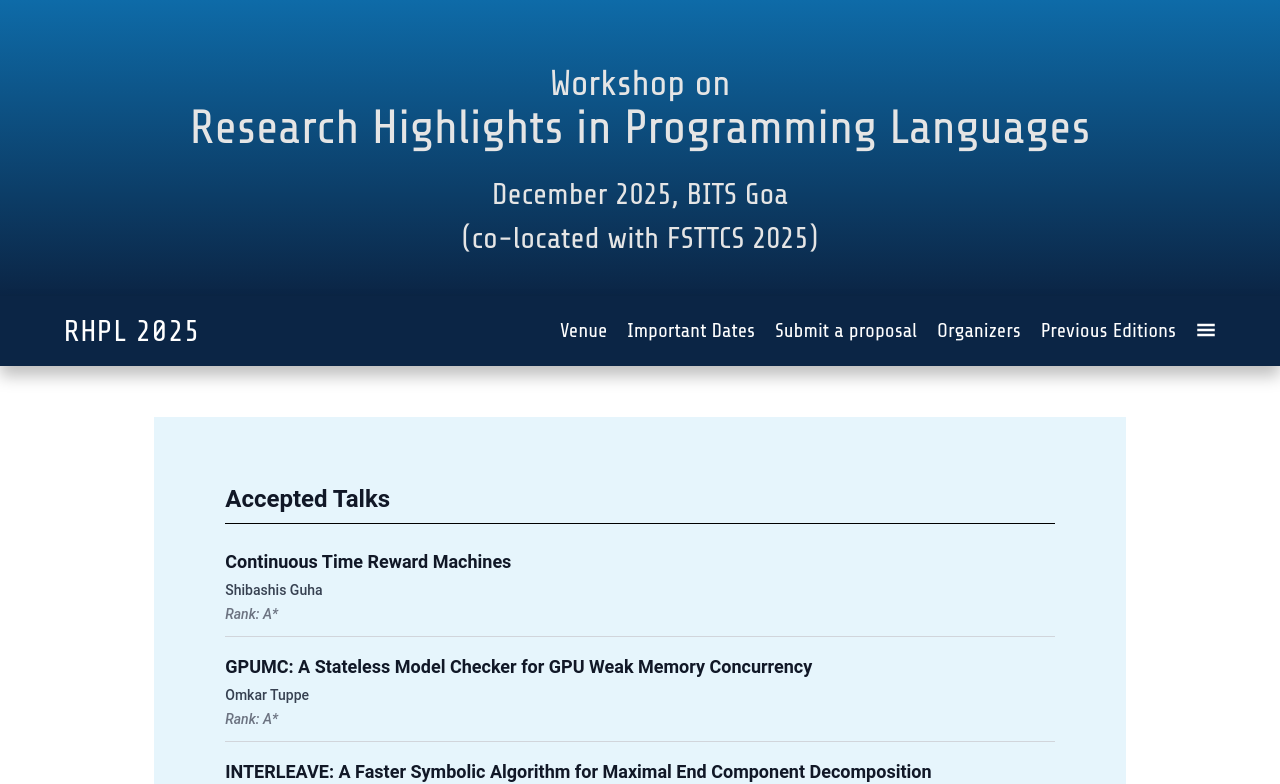
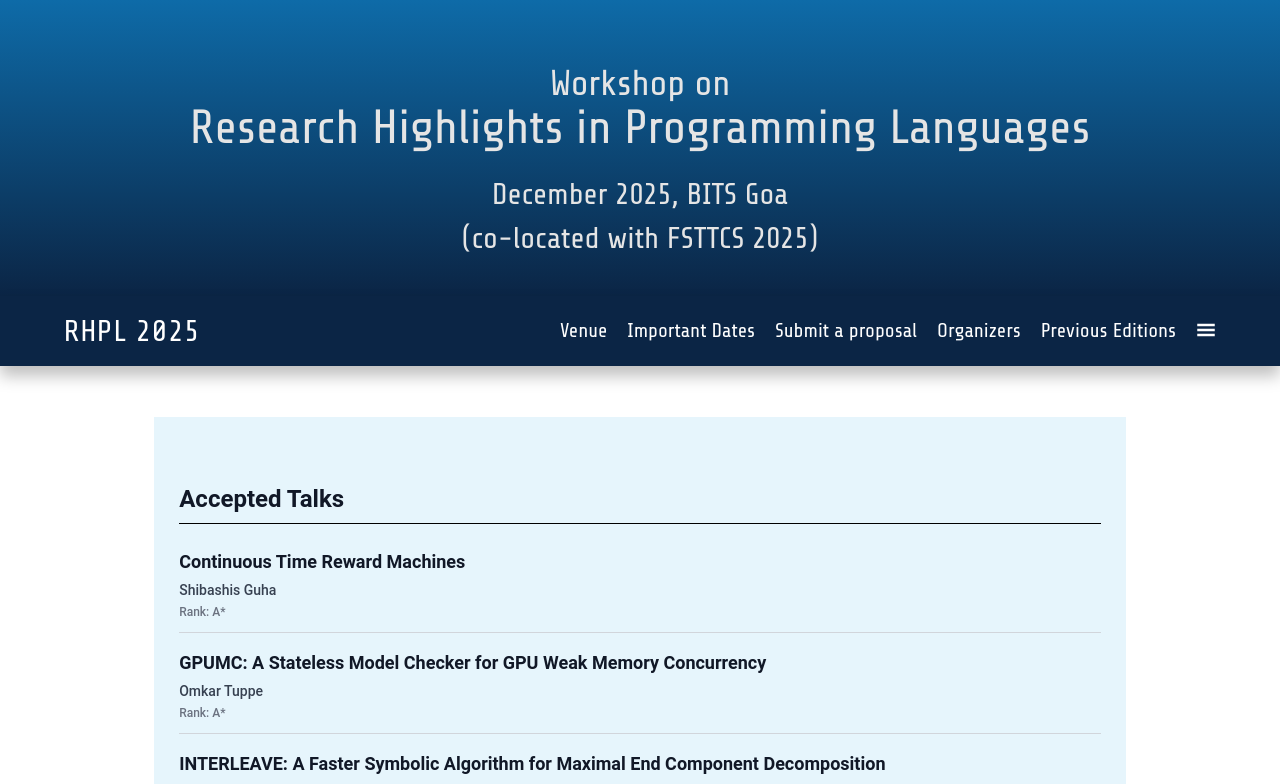
Before and after one commit to RajivDalal/RHPL, a React (Vite) app in the folder rhpl-web/: page /approved_proposals in a window 1280 px wide. Shown: the top 784 px of the page. Built offline with nearby package versions, Linux system fonts and the light colour scheme; a web font is replaced by a local one.

Commit message:
Added ranks to talks

```diff
--- a/rhpl-web/src/pages/approved_proposals.jsx
+++ b/rhpl-web/src/pages/approved_proposals.jsx
@@ -1,31 +1,21 @@
 import proposals from '../data/proposal_data.js';
 
 const Approved_proposals = () => {
-  // Define custom order for ranks
-  const rankOrder = ["A*", "A", "B", "N", "U"];
+  const rankOrder = { "A*": 1, "A": 2, "B": 3, "N": 4, "U": 5, "": 6 };
 
-  // Sorting function based on custom rank order
-  const sortByRank = (a, b) => {
-    const rankA = a["Rank"] ? a["Rank"].toUpperCase().trim() : "U";
-    const rankB = b["Rank"] ? b["Rank"].toUpperCase().trim() : "U";
-
-    const indexA = rankOrder.indexOf(rankA) === -1 ? rankOrder.length : rankOrder.indexOf(rankA);
-    const indexB = rankOrder.indexOf(rankB) === -1 ? rankOrder.length : rankOrder.indexOf(rankB);
-
-    if (indexA !== indexB) return indexA - indexB;
-    return a["Title of your proposal"].localeCompare(b["Title of your proposal"]);
-  };
-
-  // Separate and sort talks and posters
   const talks = proposals
     .filter((p) => p["Select an appropriate category for your proposal"] === "Talk")
-    .sort(sortByRank);
+    .sort((a, b) => {
+      const rankA = rankOrder[a["Rank"]] || 6;
+      const rankB = rankOrder[b["Rank"]] || 6;
+      if (rankA !== rankB) return rankA - rankB;
+      return a["Title of your proposal"].localeCompare(b["Title of your proposal"]);
+    });
 
   const posters = proposals
     .filter((p) => p["Select an appropriate category for your proposal"] === "Poster")
     .sort((a, b) => a["Title of your proposal"].localeCompare(b["Title of your proposal"]));
 
-  // Component for listing proposals
   const ProposalList = ({ data }) => (
     <ul className="space-y-4">
       {data.map((item, i) => (
@@ -37,7 +27,7 @@ const Approved_proposals = () => {
             {item["Name of the presenter"]}
           </div>
           {item["Rank"] && (
-            <div className="text-sm text-gray-500 mt-1 italic">
+            <div className="text-xs text-gray-500 mt-1">
               Rank: {item["Rank"]}
             </div>
           )}
@@ -46,10 +36,9 @@ const Approved_proposals = () => {
     </ul>
   );
 
-  // Main JSX output
   return (
     <div className="content">
-      <p className="py-10">
+      <div className="py-10">
         <h2 className="text-2xl font-bold text-gray-900 mb-2">Accepted Talks</h2>
         <hr className="border-black pb-6" />
         <ProposalList data={talks} />
@@ -57,7 +46,7 @@ const Approved_proposals = () => {
         <h2 className="text-2xl font-bold text-gray-900 mt-12 mb-2">Accepted Posters</h2>
         <hr className="border-black pb-6" />
         <ProposalList data={posters} />
-      </p>
+      </div>
     </div>
   );
 };
```
Also changed, not shown: 1 other file (tests, documents, lock files or other folders).
